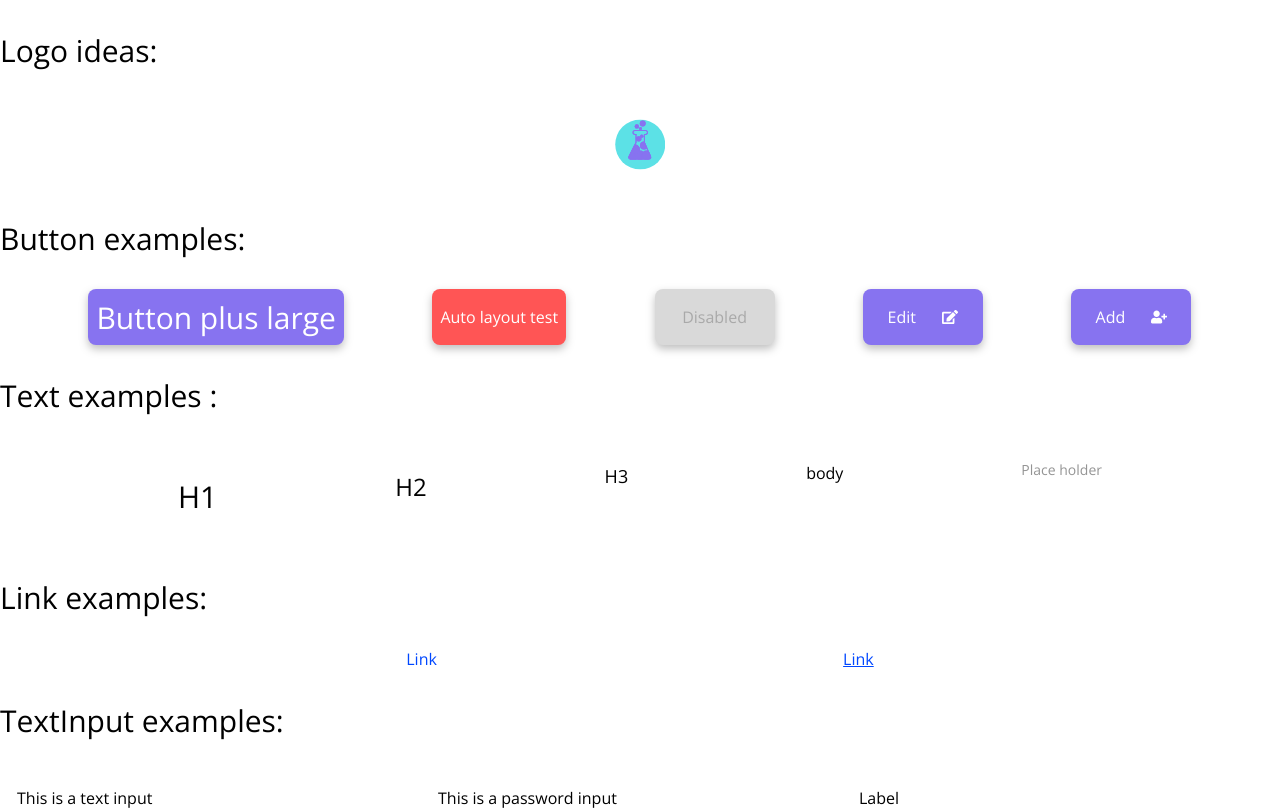
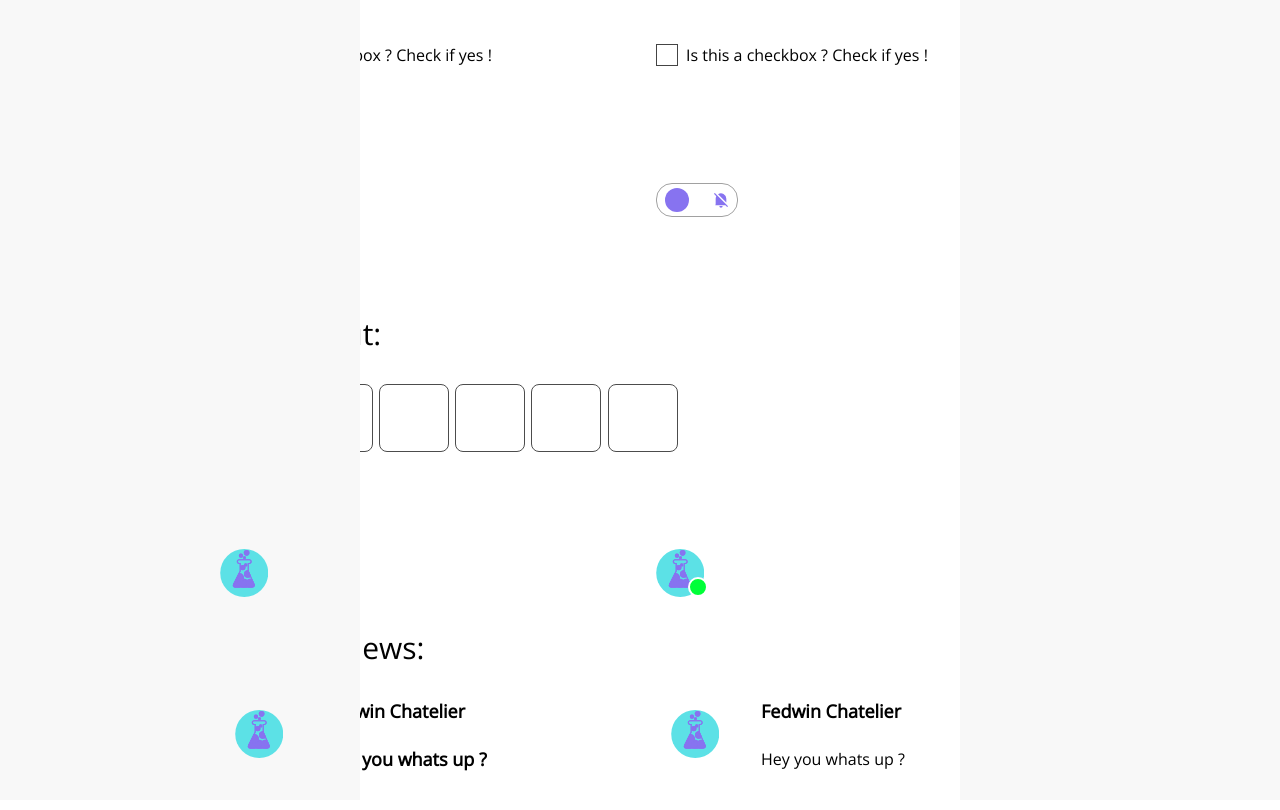
Before and after one commit to fechad/social-media-app, a React (Create React App) app in the folder client/: page /components in a window 1280 px wide. Shown: the top 810 px of the page. Built offline with nearby package versions, Linux system fonts and the light colour scheme; no server answers.

Commit message:
readjusted components page layout

```diff
--- a/client/src/components/ChatPreview.tsx
+++ b/client/src/components/ChatPreview.tsx
@@ -4,6 +4,7 @@ import Text from './Text'
 import '../styles/ChatPreview.scss'
 
 interface ChatPreviewProps {
+    chatId?: string,
     photos: string[],
     names: string[],
     latest: string,
@@ -13,7 +14,7 @@ interface ChatPreviewProps {
 
 }
 
-function ChatPreview({photos, names, latest, read, online, groupChat}:ChatPreviewProps) {
+function ChatPreview({chatId, photos, names, latest, read, online, groupChat}:ChatPreviewProps) {
   return (
     <div className='PreviewContainer'>
         <div className='PreviewAvatars'>
--- /dev/null
+++ b/client/src/components/LeftSidePane.tsx
@@ -0,0 +1,12 @@
+import React from 'react'
+import '../styles/LeftSidePane.scss'
+
+function LeftSidePane() {
+  return (
+    <section className='LeftSidePaneContainer'>
+
+    </section>
+  )
+}
+
+export default LeftSidePane
--- /dev/null
+++ b/client/src/components/RightSidePane.tsx
@@ -0,0 +1,13 @@
+import React from 'react'
+import '../styles/RightSidePane.scss'
+
+
+function RightSidePane() {
+  return (
+    <section className='RightSidePaneContainer'>
+
+    </section>
+  )
+}
+
+export default RightSidePane
--- a/client/src/pages/Library.tsx
+++ b/client/src/pages/Library.tsx
@@ -10,6 +10,8 @@ import Checkbox from '../components/Checkbox';
 import CodeInput from '../components/CodeInput';
 import Avatar from '../components/Avatar';
 import ChatPreview from '../components/ChatPreview';
+import LeftSidePane from '../components/LeftSidePane';
+import RightSidePane from '../components/RightSidePane';
 
 
 
@@ -20,6 +22,8 @@ function print(){
 
 const Library = () => {
   return (
+    <section className='LibraryContainer' >
+      <LeftSidePane />
       <section className='Library'>
         <div>
           <Text type='H1' content='Logo ideas:' />
@@ -116,6 +120,8 @@ const Library = () => {
           </section>
         </div>
 
+      </section>
+      <RightSidePane />
       <footer> <Text content='This is the footer'></Text></footer>
     </section>
   )
--- a/client/src/styles/Avatar.scss
+++ b/client/src/styles/Avatar.scss
@@ -5,6 +5,7 @@
     width: 48px;
     height: 48px;
     border-radius: 100%;
+    position: relative;
 
     .AvatarImg{
         position: absolute;
--- a/client/src/styles/ChatPreview.scss
+++ b/client/src/styles/ChatPreview.scss
@@ -5,6 +5,10 @@
     align-items: center;
     width: 320px;
     height: 72px;
+
+    &:hover{
+        cursor: pointer;
+    }
 
     .PreviewAvatars{
         display: flex;
--- /dev/null
+++ b/client/src/styles/LeftSidePane.scss
@@ -0,0 +1,8 @@
+.LeftSidePaneContainer{
+    width: 360px;
+    height: 100vh;
+    position: absolute;
+    top: 0px;
+    left: 0px;
+    background-color: #F8F8F8;
+}
--- a/client/src/styles/Library.css
+++ b/client/src/styles/Library.css
@@ -1,13 +1,22 @@
+
+.LibraryContainer{
+    height: 100vh;
+    overflow-x: visible;
+}
+
 .Library{
     display: flex;
     flex-direction: column;
     justify-content: flex-start;
     width: 100%;
-    height: 100vh;
+    height: 100%;
+    overflow-y: scroll;
 }
 
 .Library section{
-    display: flex;
-    flex-direction: row;
-    justify-content: space-evenly;
+    display:  grid;
+    grid-template-columns: auto auto;
+    grid-row-gap: 32px;
+    grid-column-gap: 32px;
+
 }
--- /dev/null
+++ b/client/src/styles/RightSidePane.scss
@@ -0,0 +1,8 @@
+.RightSidePaneContainer{
+    width: 320px;
+    height: 100vh;
+    position: absolute;
+    top: 0px;
+    right: 0px;
+    background-color: #F8F8F8;
+}
```
Lines whose indentation alone changed are shown as unchanged.
